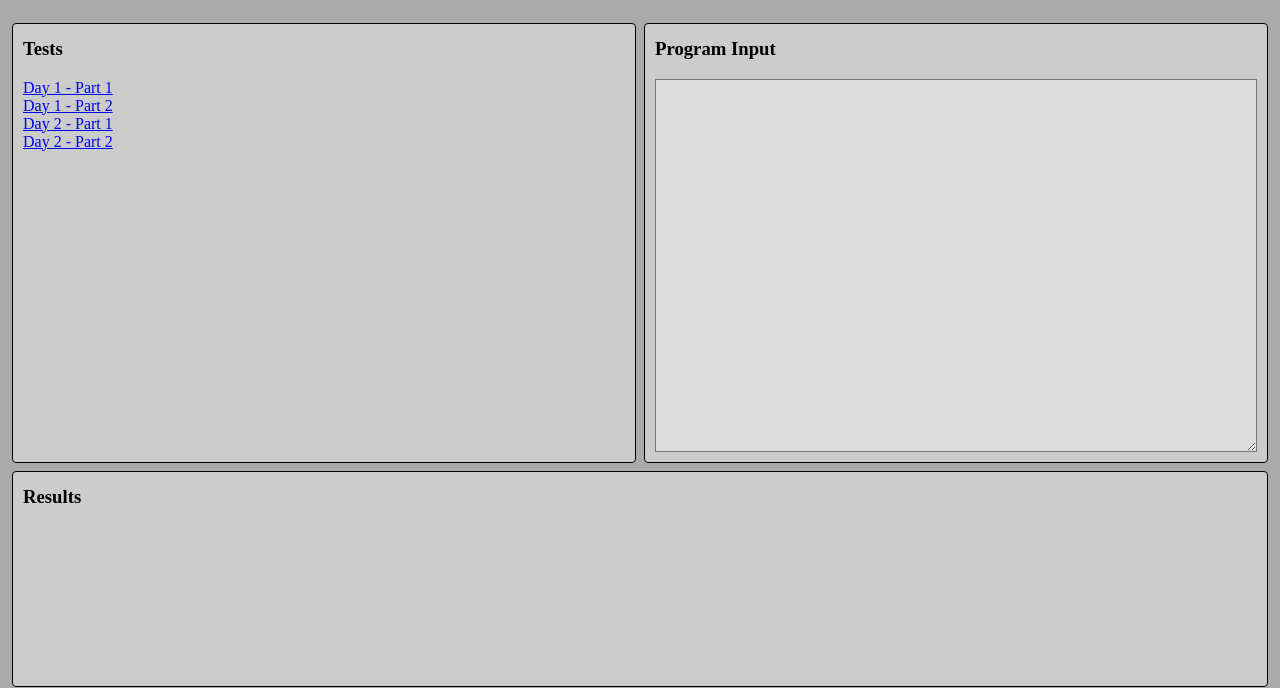
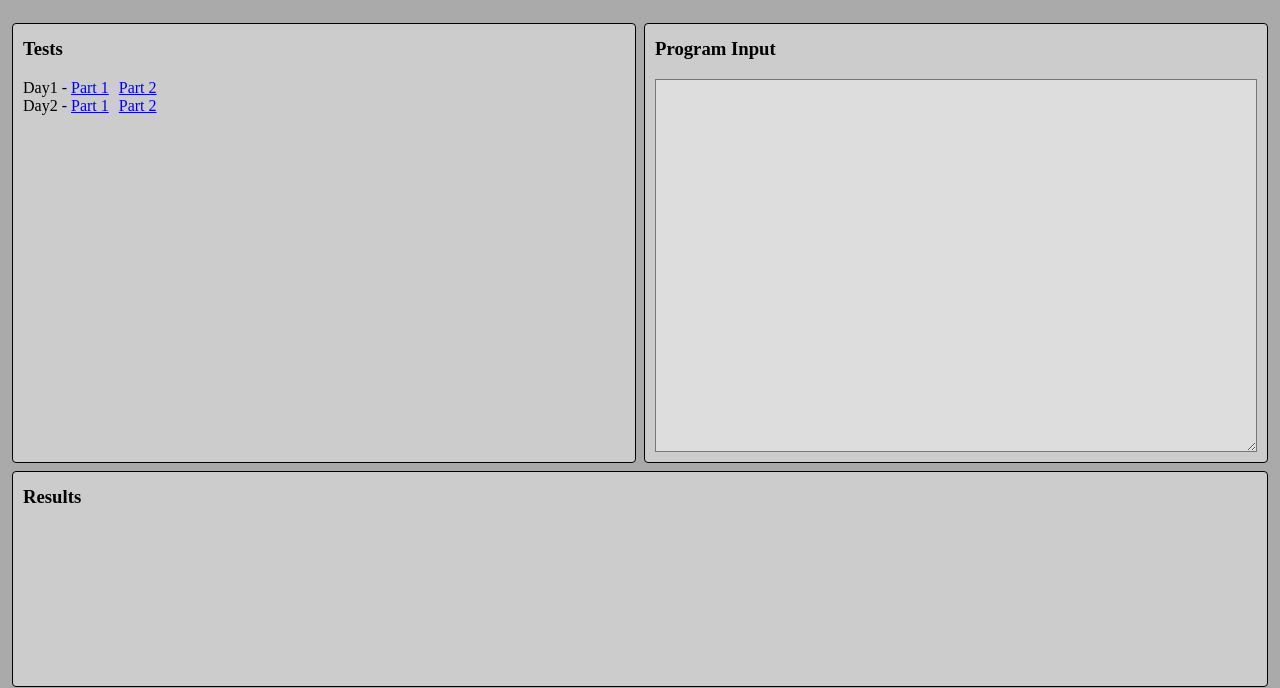
Before and after one commit to thetoast/advent-of-code-2018, a plain HTML site: page index.html in a window 1280 px wide. Shown: the part 69-757 px from the top of the page. Drawn offline with Linux system fonts and the light colour scheme.

Commit message:
link generation cleanup

```diff
--- a/app.js
+++ b/app.js
@@ -3258,8 +3258,9 @@ var PS = {};
   var Control_Bind = PS["Control.Bind"];
   var Data_Function = PS["Data.Function"];
   var Data_Functor = PS["Data.Functor"];
+  var Data_Semigroup = PS["Data.Semigroup"];
+  var Data_Show = PS["Data.Show"];
   var Data_Traversable = PS["Data.Traversable"];
-  var Data_Tuple = PS["Data.Tuple"];
   var Day1 = PS["Day1"];
   var Day2 = PS["Day2"];
   var Effect = PS["Effect"];
@@ -3267,7 +3268,15 @@ var PS = {};
   var Foreign = PS["Foreign"];
   var JQuery = PS["JQuery"];
   var Prelude = PS["Prelude"];
-  var tests = [ new Data_Tuple.Tuple("Day 1 - Part 1", Day1.part1), new Data_Tuple.Tuple("Day 1 - Part 2", Day1.part2), new Data_Tuple.Tuple("Day 2 - Part 1", Day2.part1), new Data_Tuple.Tuple("Day 2 - Part 2", Day2.part2) ];
+  var tests = [ {
+      day: 1,
+      part1: Day1.part1,
+      part2: Day1.part2
+  }, {
+      day: 2,
+      part1: Day2.part1,
+      part2: Day2.part2
+  } ];
   var runAndPrintResults = function (solution) {
       return function __do() {
           var v = solution();
@@ -3284,33 +3293,40 @@ var PS = {};
           };
       };
   };
-  var createLink = function (adventLink) {
+  var createLink = function (name) {
+      return function (func) {
           return function __do() {
               var v = JQuery.create("<a>")();
-          JQuery.appendText(Data_Tuple.fst(adventLink))(v)();
+              JQuery.appendText(name)(v)();
               JQuery.setAttr("href")("#")(v)();
-          JQuery.on("click")(handleClick(Data_Tuple.snd(adventLink)))(v)();
+              JQuery.setAttr("class")("test-link")(v)();
+              JQuery.on("click")(handleClick(func))(v)();
               return v;
           };
       };
-  var renderTestLink = function (adventLink) {
+  };
+  var renderTestLinks = function (day) {
       return function __do() {
           var v = JQuery.select("#tests")();
-          var v1 = createLink(adventLink)();
-          var v2 = JQuery.create("<br>")();
+          var dayText = "Day" + (Data_Show.show(Data_Show.showInt)(day.day) + " - ");
+          var v1 = createLink("Part 1")(day.part1)();
+          var v2 = createLink("Part 2")(day.part2)();
+          var v3 = JQuery.create("<br>")();
+          JQuery.appendText(dayText)(v)();
           JQuery.append(v1)(v)();
-          return JQuery.append(v2)(v)();
+          JQuery.append(v2)(v)();
+          return JQuery.append(v3)(v)();
       };
   };
   var main = JQuery.ready(function __do() {
       Effect_Console.log("Loading app")();
-      return Data_Traversable.traverse(Data_Traversable.traversableArray)(Effect.applicativeEffect)(renderTestLink)(tests)();
+      return Data_Traversable.traverse(Data_Traversable.traversableArray)(Effect.applicativeEffect)(renderTestLinks)(tests)();
   });
   exports["tests"] = tests;
   exports["runAndPrintResults"] = runAndPrintResults;
   exports["handleClick"] = handleClick;
   exports["createLink"] = createLink;
-  exports["renderTestLink"] = renderTestLink;
+  exports["renderTestLinks"] = renderTestLinks;
   exports["main"] = main;
 })(PS["Main"] = PS["Main"] || {});
 PS["Main"].main();
--- a/index.css
+++ b/index.css
@@ -51,3 +51,7 @@ body {
 .footer img {
     float: right;
 }
+
+.test-link {
+    margin-right: 10px;
+}
```
Lines whose indentation alone changed are shown as unchanged.
